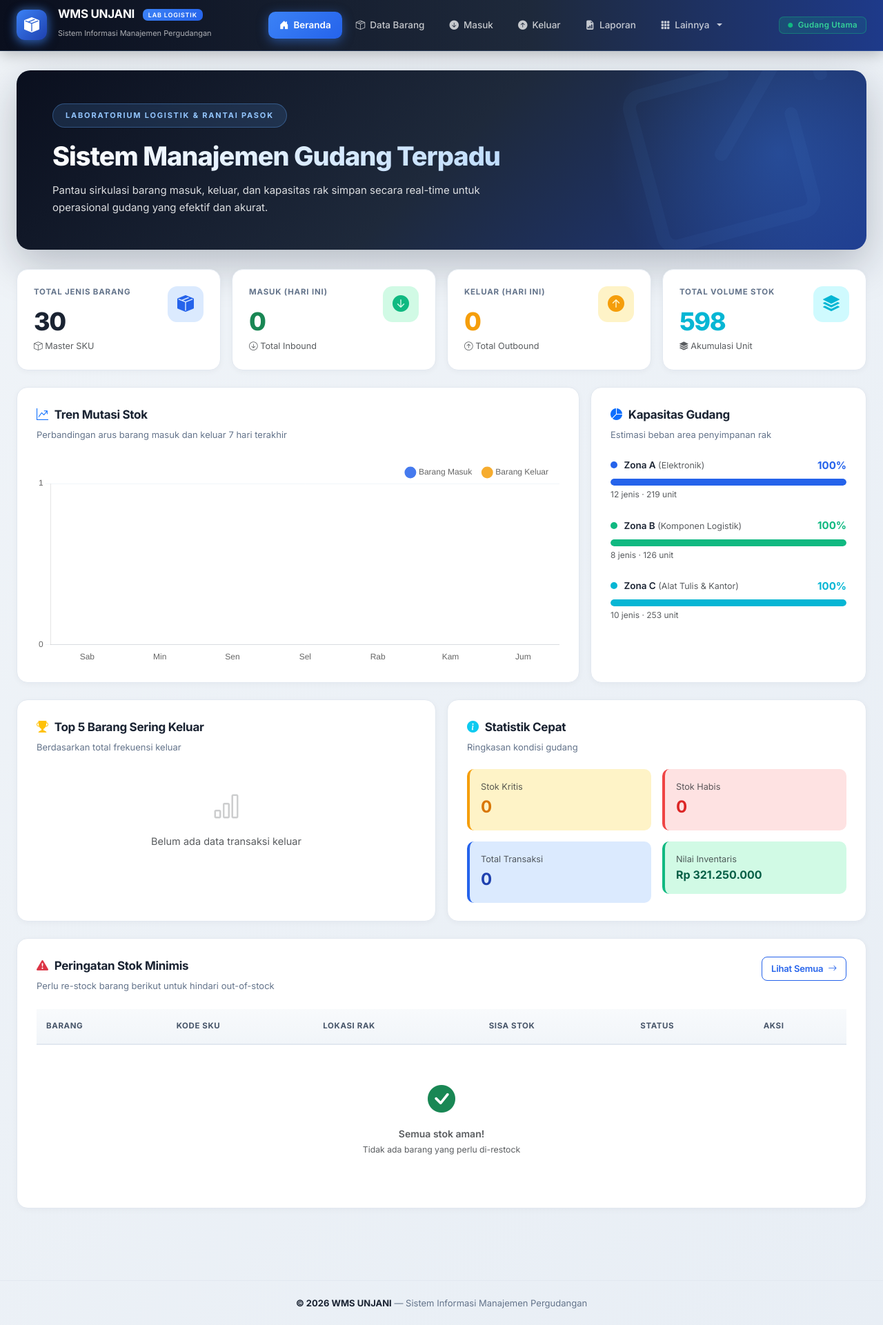
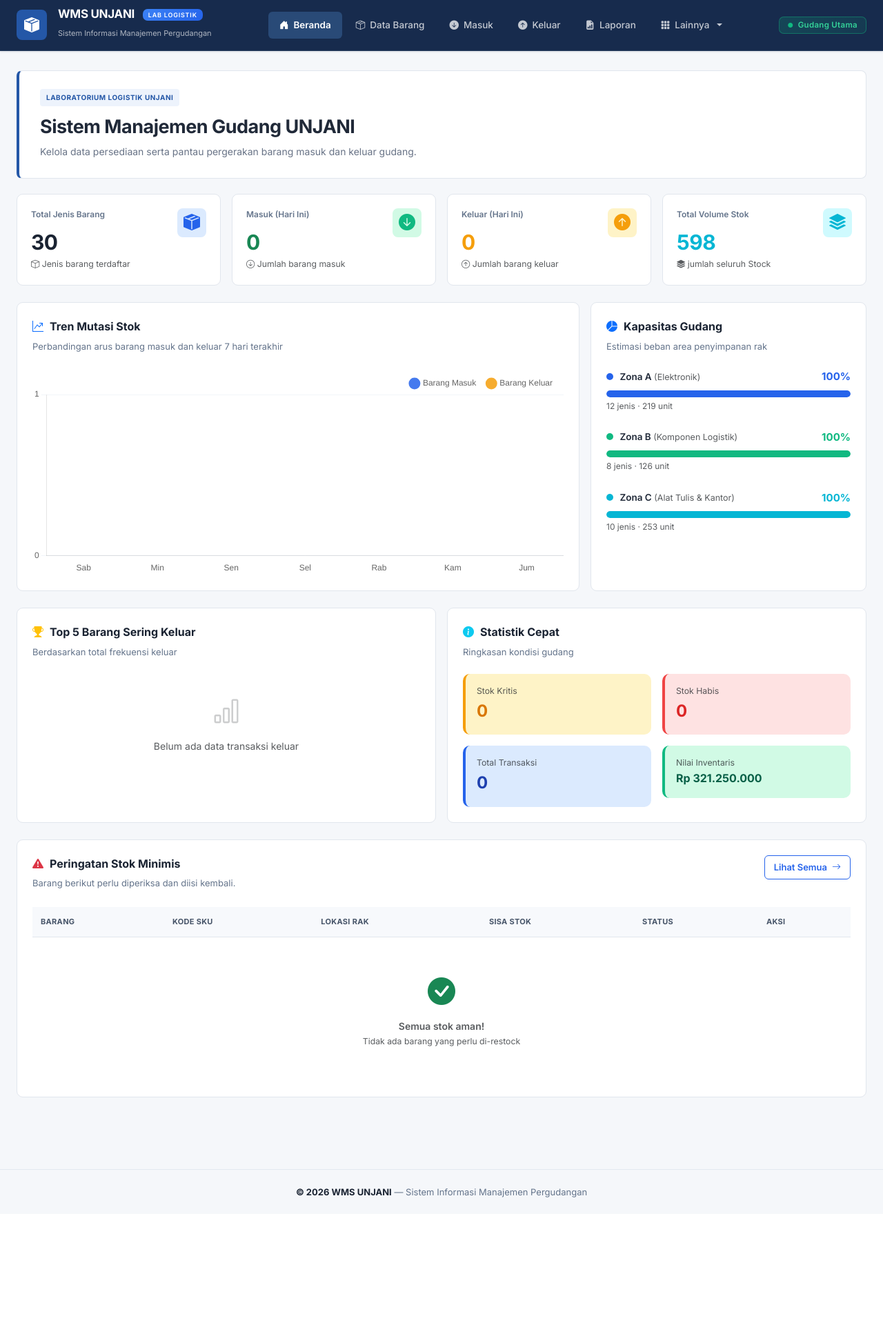
Before and after one commit to AryaBoys20/sistem-gudang-unjani, a PHP site: page / in a window 1280 px wide. Shown: the whole page at 69% size. After the commit the page ends 1736 px from the top, so only its background shows below. Run offline with PHP 8.4, Linux system fonts and the light colour scheme; data comes from the database, SQL or seed files in the repository; data that the repository does not hold is empty.

Commit message:
Fix navbar kartu stok

```diff
--- a/assets/css/style.css
+++ b/assets/css/style.css
@@ -592,3 +592,287 @@ footer strong { color: #1a2332; }
     .table { font-size: 13px; }
     .table thead th, .table tbody td { padding: 12px 10px; }
 }
+
+
+/* ===== coba UI CLEAN  ===== */
+
+:root {
+    --primary: #2457a7;
+    --primary-hover: #194786;
+    --text-main: #202938;
+    --text-muted: #687386;
+    --border: #e1e6ed;
+    --page-bg: #f5f7fa;
+}
+
+body {
+    background: var(--page-bg);
+    color: var(--text-main);
+    font-size: 14px;
+}
+
+/* Navigasi lebih sederhana */
+.navbar {
+    background: #172b4d !important;
+    box-shadow: 0 1px 3px rgba(15, 23, 42, 0.12);
+    border-bottom: 1px solid #263b5c;
+}
+
+.brand-logo {
+    background: var(--primary);
+    border-radius: 8px;
+    box-shadow: none;
+}
+
+.brand-logo::before {
+    display: none;
+}
+
+.navbar .nav-link {
+    border-radius: 6px;
+    transition: background-color 0.15s ease;
+}
+
+.navbar .nav-link:hover {
+    background: rgba(255, 255, 255, 0.09);
+    transform: none;
+}
+
+.navbar .nav-link.active {
+    background: #294a77;
+    box-shadow: none;
+}
+
+/* Banner dashboard lebih ringkas */
+.hero-banner {
+    background: #fff;
+    color: var(--text-main);
+    padding: 26px 30px;
+    border: 1px solid var(--border);
+    border-left: 4px solid var(--primary);
+    border-radius: 8px;
+    margin-bottom: 22px;
+    box-shadow: none;
+}
+
+.hero-banner::before,
+.hero-banner::after {
+    display: none;
+}
+
+.hero-badge {
+    background: #edf3fc;
+    color: var(--primary);
+    border: none;
+    border-radius: 4px;
+    padding: 5px 9px;
+    font-size: 10px;
+    letter-spacing: 0.5px;
+    margin-bottom: 12px;
+    backdrop-filter: none;
+}
+
+.hero-banner h1 {
+    color: var(--text-main);
+    background: none;
+    -webkit-text-fill-color: currentColor;
+    font-size: 27px;
+    font-weight: 700;
+    letter-spacing: -0.5px;
+    line-height: 1.3;
+    margin-bottom: 8px;
+}
+
+.hero-banner p {
+    color: var(--text-muted);
+    opacity: 1;
+    font-size: 14px;
+    line-height: 1.6;
+}
+
+/* Kartu statistik */
+.stat-card {
+    border-radius: 9px;
+    padding: 20px;
+    border: 1px solid var(--border);
+    box-shadow: none;
+    transition: border-color 0.15s ease;
+}
+
+.stat-card::before {
+    display: none;
+}
+
+.stat-card:hover {
+    box-shadow: none;
+    transform: none;
+    border-color: #b7c8df;
+}
+
+.stat-card .stat-icon {
+    width: 42px;
+    height: 42px;
+    border-radius: 8px;
+    transition: none;
+}
+
+.stat-card:hover .stat-icon {
+    transform: none;
+}
+
+.stat-card .stat-value {
+    font-size: 30px;
+    font-weight: 700;
+    letter-spacing: -0.5px;
+}
+
+.stat-card .stat-label {
+    font-size: 12px;
+    letter-spacing: 0;
+    text-transform: none;
+    font-weight: 600;
+}
+
+/* Panel dan tabel */
+.panel {
+    border-radius: 9px;
+    padding: 22px;
+    border: 1px solid var(--border);
+    box-shadow: none;
+    transition: none;
+}
+
+.panel:hover {
+    box-shadow: none;
+}
+
+.panel-title {
+    font-size: 16px;
+    font-weight: 700;
+    letter-spacing: 0;
+}
+
+.table thead th {
+    background: #f7f9fc;
+    font-size: 11px;
+    letter-spacing: 0.3px;
+    padding: 13px 12px;
+    border-bottom: 1px solid var(--border);
+}
+
+.table tbody td {
+    padding: 13px 12px;
+}
+
+.table tbody tr {
+    transition: background-color 0.12s ease;
+}
+
+.table tbody tr:hover {
+    background: #f7faff;
+    transform: none;
+}
+
+.table code {
+    background: #edf3fc;
+    color: #294f87;
+    border: none;
+    border-radius: 4px;
+    padding: 3px 6px;
+}
+
+/* Tombol tanpa gradasi dan bayangan berlebih */
+.btn {
+    border-radius: 6px;
+    font-weight: 600;
+    letter-spacing: 0;
+    transition: background-color 0.15s ease,
+                border-color 0.15s ease;
+}
+
+.btn-primary,
+.btn-primary:hover {
+    background: var(--primary);
+    border-color: var(--primary);
+    box-shadow: none;
+    transform: none;
+}
+
+.btn-primary:hover {
+    background: var(--primary-hover);
+    border-color: var(--primary-hover);
+}
+
+.btn-success,
+.btn-success:hover,
+.btn-danger,
+.btn-danger:hover,
+.btn-warning,
+.btn-warning:hover {
+    box-shadow: none;
+    transform: none;
+}
+
+.btn-outline-primary:hover,
+.btn-outline-success:hover {
+    transform: none;
+}
+
+/* Form dan modal */
+.form-control,
+.form-select {
+    border: 1px solid #d5dce6;
+    border-radius: 6px;
+    padding: 10px 12px;
+}
+
+.form-control:focus,
+.form-select:focus {
+    border-color: #7398ce;
+    box-shadow: 0 0 0 3px rgba(36, 87, 167, 0.10);
+}
+
+.modal-content {
+    border: 1px solid var(--border);
+    border-radius: 10px;
+    box-shadow: 0 12px 35px rgba(15, 23, 42, 0.14);
+}
+
+.modal-header {
+    padding: 20px 24px;
+}
+
+.modal-body {
+    padding: 24px;
+}
+
+.modal-footer {
+    padding: 16px 24px;
+}
+
+/* Responsif */
+@media (max-width: 768px) {
+    .main-content {
+        padding: 16px 12px 28px;
+    }
+
+    .hero-banner {
+        padding: 22px 20px;
+    }
+
+    .hero-banner h1 {
+        font-size: 23px;
+    }
+
+    .stat-card {
+        padding: 16px;
+    }
+
+    .stat-card .stat-value {
+        font-size: 26px;
+    }
+
+    .panel {
+        padding: 16px;
+    }
+}
--- a/index.php
+++ b/index.php
@@ -1,3 +1,4 @@
+
 <?php
 require_once 'config/koneksi.php';
 
@@ -5,9 +6,14 @@ $page  = $_GET['page'] ?? 'beranda';
 $msg   = $_GET['msg'] ?? '';
 $error = $_GET['error'] ?? '';
 
+// Halaman mandiri: jangan muat header utama lebih dulu
+if ($page === 'kartu_stok') {
+    require 'kartu_stok.php';
+    exit;
+}
+
 require_once 'includes/header.php';
 ?>
-
 <!-- NOTIFIKASI -->
 <?php if ($msg == 'sukses'): ?>
 <div class="alert alert-success alert-dismissible fade show" id="notifAlert">
@@ -48,9 +54,9 @@ if ($page == 'beranda'):
 ?>
 
     <div class="hero-banner">
-        <span class="hero-badge">LABORATORIUM LOGISTIK & RANTAI PASOK</span>
-        <h1>Sistem Manajemen Gudang Terpadu</h1>
-        <p>Pantau sirkulasi barang masuk, keluar, dan kapasitas rak simpan secara real-time untuk operasional gudang yang efektif dan akurat.</p>
+        <span class="hero-badge">LABORATORIUM LOGISTIK UNJANI</span>
+        <h1>Sistem Manajemen Gudang UNJANI</h1>
+        <p>Kelola data persediaan serta pantau pergerakan barang masuk dan keluar gudang.</p>
     </div>
 
     <div class="row g-3 mb-4">
@@ -60,7 +66,7 @@ if ($page == 'beranda'):
                     <div>
                         <div class="stat-label">Total Jenis Barang</div>
                         <div class="stat-value mt-3"><?= $total_barang ?></div>
-                        <small class="text-muted d-block mt-2"><i class="bi bi-box"></i> Master SKU</small>
+                        <small class="text-muted d-block mt-2"><i class="bi bi-box"></i> Jenis barang terdaftar</small>
                     </div>
                     <div class="stat-icon" style="background:#dbeafe;color:#2563eb;"><i class="bi bi-box-seam-fill"></i></div>
                 </div>
@@ -72,7 +78,7 @@ if ($page == 'beranda'):
                     <div>
                         <div class="stat-label">Masuk (Hari Ini)</div>
                         <div class="stat-value mt-3 text-success"><?= $masuk_hari ?></div>
-                        <small class="text-muted d-block mt-2"><i class="bi bi-arrow-down-circle"></i> Total Inbound</small>
+                        <small class="text-muted d-block mt-2"><i class="bi bi-arrow-down-circle"></i>  Jumlah barang masuk</small>
                     </div>
                     <div class="stat-icon" style="background:#d1fae5;color:#10b981;"><i class="bi bi-arrow-down-circle-fill"></i></div>
                 </div>
@@ -84,7 +90,7 @@ if ($page == 'beranda'):
                     <div>
                         <div class="stat-label">Keluar (Hari Ini)</div>
                         <div class="stat-value mt-3" style="color:#f59e0b;"><?= $keluar_hari ?></div>
-                        <small class="text-muted d-block mt-2"><i class="bi bi-arrow-up-circle"></i> Total Outbound</small>
+                        <small class="text-muted d-block mt-2"><i class="bi bi-arrow-up-circle"></i>  Jumlah barang keluar</small>
                     </div>
                     <div class="stat-icon" style="background:#fef3c7;color:#f59e0b;"><i class="bi bi-arrow-up-circle-fill"></i></div>
                 </div>
@@ -96,7 +102,7 @@ if ($page == 'beranda'):
                     <div>
                         <div class="stat-label">Total Volume Stok</div>
                         <div class="stat-value mt-3" style="color:#06b6d4;"><?= $total_stok ?></div>
-                        <small class="text-muted d-block mt-2"><i class="bi bi-stack"></i> Akumulasi Unit</small>
+                        <small class="text-muted d-block mt-2"><i class="bi bi-stack"></i> jumlah seluruh Stock</small>
                     </div>
                     <div class="stat-icon" style="background:#cffafe;color:#06b6d4;"><i class="bi bi-stack"></i></div>
                 </div>
@@ -234,7 +240,7 @@ if ($page == 'beranda'):
         <div class="d-flex justify-content-between align-items-start mb-4 flex-wrap gap-2">
             <div>
                 <div class="panel-title"><i class="bi bi-exclamation-triangle-fill text-danger"></i> Peringatan Stok Minimis</div>
-                <div class="panel-subtitle mb-0">Perlu re-stock barang berikut untuk hindari out-of-stock</div>
+                <div class="panel-subtitle mb-0">Barang berikut perlu diperiksa dan diisi kembali.</div>
             </div>
             <a href="index.php?page=laporan" class="btn btn-sm btn-outline-primary">Lihat Semua <i class="bi bi-arrow-right"></i></a>
         </div>
@@ -703,14 +709,9 @@ elseif ($page == 'keluar'):
     </div>
 
 
-<?php // ═══════════════════════════════════════
-// KARTU STOK
-// ═══════════════════════════════════════
-elseif ($page == 'kartu_stok'):
-    require 'kartu_stok.php';
-    exit;
+<?php
 
-// ═══════════════════════════════════════
+
 // RIWAYAT TRANSAKSI
 // ═══════════════════════════════════════
 elseif ($page == 'riwayat'):
```
Also changed, not shown: kartu_stok.php (line endings or trailing spaces).
